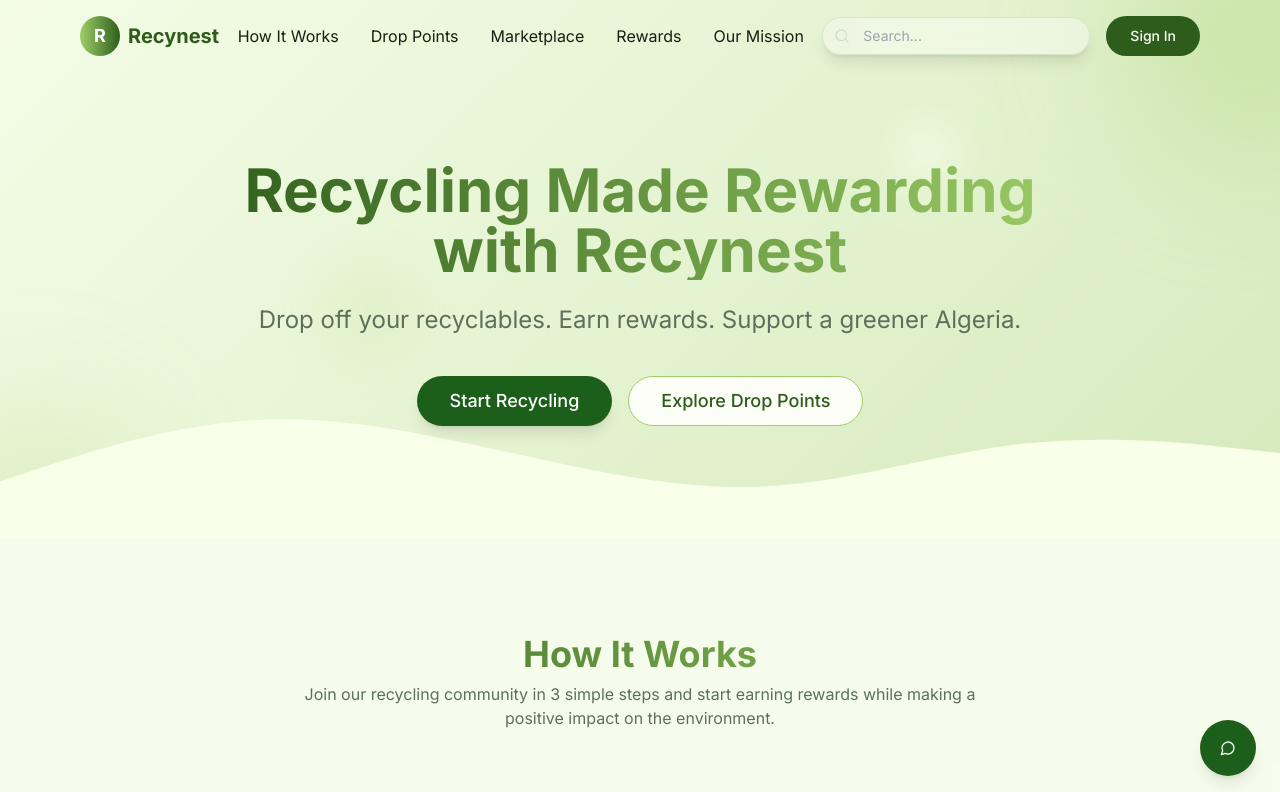
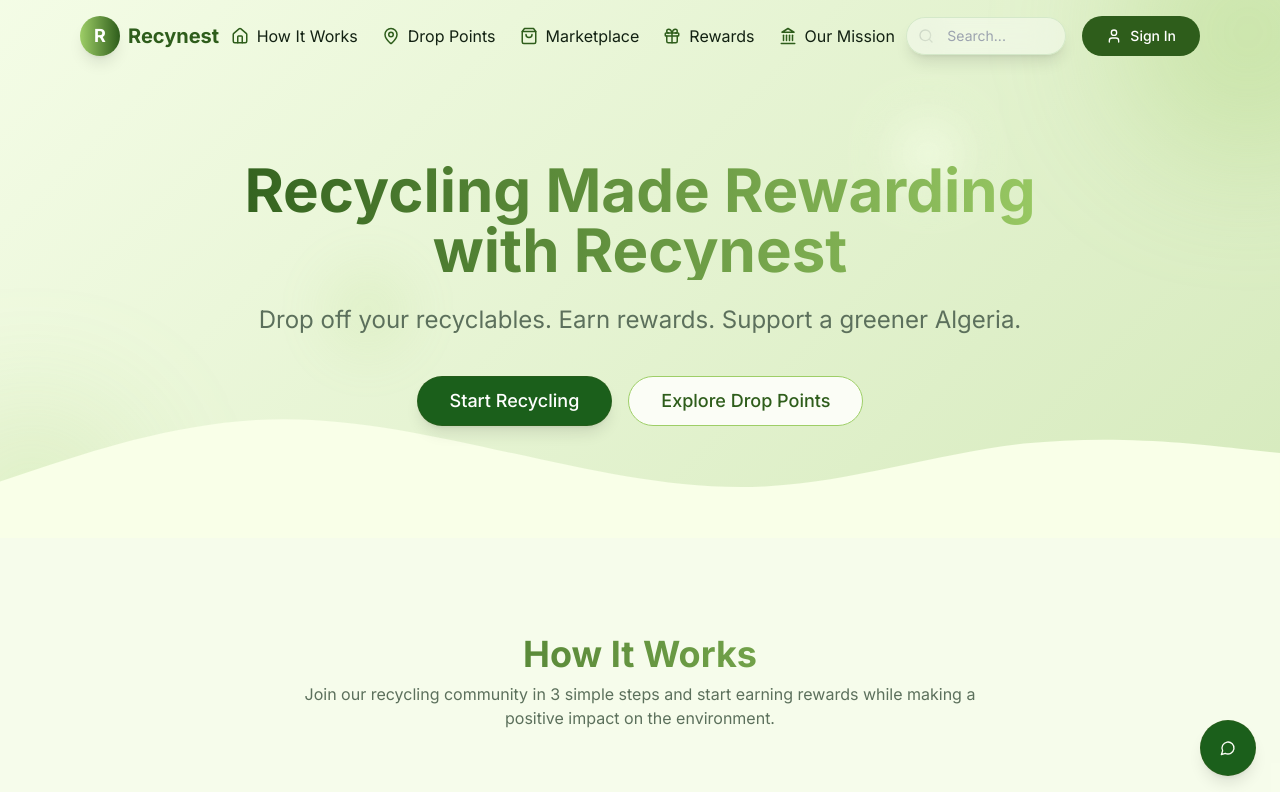
Before and after one commit to OkbaBk9/recynest-eco-algeria-web, a React (Vite) app: page / in a window 1280 px wide. Shown: the top 792 px of the page. Built offline with nearby package versions, Linux system fonts and the light colour scheme.

Commit message:
Refactor: Improve navbar visual appeal
- Added icons to the navbar.
- Improved the visual appearance of the navbar.

```diff
--- a/src/components/Navbar.tsx
+++ b/src/components/Navbar.tsx
@@ -1,7 +1,7 @@
 
 import React, { useState, useEffect } from "react";
 import { Button } from "@/components/ui/button";
-import { Search } from "lucide-react";
+import { Search, Home, ShoppingBag, Gift, Landmark, MapPin, User } from "lucide-react";
 import { motion } from "framer-motion";
 
 const Navbar = () => {
@@ -23,6 +23,14 @@ const Navbar = () => {
     };
   }, []);
 
+  const navItems = [
+    { title: 'How It Works', icon: <Home size={18} />, href: '#how-it-works' },
+    { title: 'Drop Points', icon: <MapPin size={18} />, href: '#drop-points' },
+    { title: 'Marketplace', icon: <ShoppingBag size={18} />, href: '#marketplace' },
+    { title: 'Rewards', icon: <Gift size={18} />, href: '#rewards' },
+    { title: 'Our Mission', icon: <Landmark size={18} />, href: '#our-mission' },
+  ];
+
   return (
     <nav className={`fixed top-0 left-0 right-0 z-50 transition-all duration-300 ${scrolled ? 'glass-nav py-2 px-6 md:px-12' : 'bg-transparent py-4 px-6 md:px-12'}`}>
       <div className="container mx-auto flex items-center justify-between">
@@ -32,23 +40,24 @@ const Navbar = () => {
           transition={{ duration: 0.5 }}
           className="flex items-center gap-2"
         >
-          <div className="w-10 h-10 rounded-full bg-gradient-to-r from-recynest-medium to-recynest-dark flex items-center justify-center">
+          <div className="w-10 h-10 rounded-full bg-gradient-to-r from-recynest-medium to-recynest-dark flex items-center justify-center shadow-lg">
             <span className="text-white font-bold text-lg">R</span>
           </div>
           <span className="text-recynest-dark font-bold text-xl">Recynest</span>
         </motion.div>
 
-        <div className="hidden lg:flex items-center space-x-8">
-          {['How It Works', 'Drop Points', 'Marketplace', 'Rewards', 'Our Mission'].map((item, index) => (
+        <div className="hidden lg:flex items-center space-x-6">
+          {navItems.map((item, index) => (
             <motion.a
-              key={item}
-              href={`#${item.toLowerCase().replace(/\s+/g, '-')}`}
+              key={item.title}
+              href={item.href}
               initial={{ opacity: 0, y: -10 }}
               animate={{ opacity: 1, y: 0 }}
               transition={{ duration: 0.5, delay: 0.1 * index }}
-              className="text-foreground hover:text-recynest-dark transition-colors relative group"
+              className="text-foreground flex items-center gap-2 hover:text-recynest-dark transition-colors relative group py-2"
             >
-              {item}
+              <span className="text-recynest-dark">{item.icon}</span>
+              <span>{item.title}</span>
               <span className="absolute bottom-0 left-0 w-0 h-0.5 bg-recynest-medium group-hover:w-full transition-all duration-300"></span>
             </motion.a>
           ))}
@@ -65,7 +74,7 @@ const Navbar = () => {
             <input
               type="text"
               placeholder="Search..."
-              className="pl-10 pr-4 py-2 rounded-full border border-border glass-morphism text-sm focus:outline-none focus:ring-2 focus:ring-recynest-medium"
+              className="pl-10 pr-4 py-2 rounded-full border border-border glass-morphism text-sm focus:outline-none focus:ring-2 focus:ring-recynest-medium w-40 transition-all focus:w-56"
             />
           </motion.div>
           <motion.div
@@ -74,19 +83,20 @@ const Navbar = () => {
             transition={{ duration: 0.5, delay: 0.7 }}
             whileHover={{ scale: 1.05 }}
           >
-            <Button className="bg-recynest-dark hover:bg-recynest-dark/90 text-white rounded-full px-6">
-              Sign In
+            <Button className="bg-recynest-dark hover:bg-recynest-dark/90 text-white rounded-full px-6 flex items-center gap-2">
+              <User size={18} />
+              <span>Sign In</span>
             </Button>
           </motion.div>
         </div>
 
         <button
-          className="lg:hidden"
+          className="lg:hidden p-2 rounded-full glass-button"
           onClick={() => setIsMenuOpen(!isMenuOpen)}
         >
           <svg
             xmlns="http://www.w3.org/2000/svg"
-            className="h-6 w-6"
+            className="h-6 w-6 text-recynest-dark"
             fill="none"
             viewBox="0 0 24 24"
             stroke="currentColor"
@@ -109,14 +119,15 @@ const Navbar = () => {
           className="container mx-auto mt-4 lg:hidden glass-morphism rounded-xl my-2 mx-4"
         >
           <div className="flex flex-col space-y-4 p-4">
-            {['How It Works', 'Drop Points', 'Marketplace', 'Rewards', 'Our Mission'].map((item) => (
+            {navItems.map((item) => (
               <a
-                key={item}
-                href={`#${item.toLowerCase().replace(/\s+/g, '-')}`}
-                className="text-foreground hover:text-recynest-dark transition-colors p-2 rounded-lg hover:bg-recynest-light/30"
+                key={item.title}
+                href={item.href}
+                className="text-foreground hover:text-recynest-dark transition-colors p-2 rounded-lg hover:bg-recynest-light/30 flex items-center gap-3"
                 onClick={() => setIsMenuOpen(false)}
               >
-                {item}
+                <span className="bg-recynest-dark/10 p-2 rounded-full text-recynest-dark">{item.icon}</span>
+                {item.title}
               </a>
             ))}
             <div className="relative">
@@ -127,8 +138,9 @@ const Navbar = () => {
                 className="w-full pl-10 pr-4 py-2 rounded-full border border-border bg-white/50 backdrop-blur-sm text-sm focus:outline-none focus:ring-2 focus:ring-recynest-medium"
               />
             </div>
-            <Button className="bg-recynest-dark hover:bg-recynest-dark/90 text-white rounded-full">
-              Sign In
+            <Button className="bg-recynest-dark hover:bg-recynest-dark/90 text-white rounded-full flex items-center justify-center gap-2">
+              <User size={18} />
+              <span>Sign In</span>
             </Button>
           </div>
         </motion.div>
```
